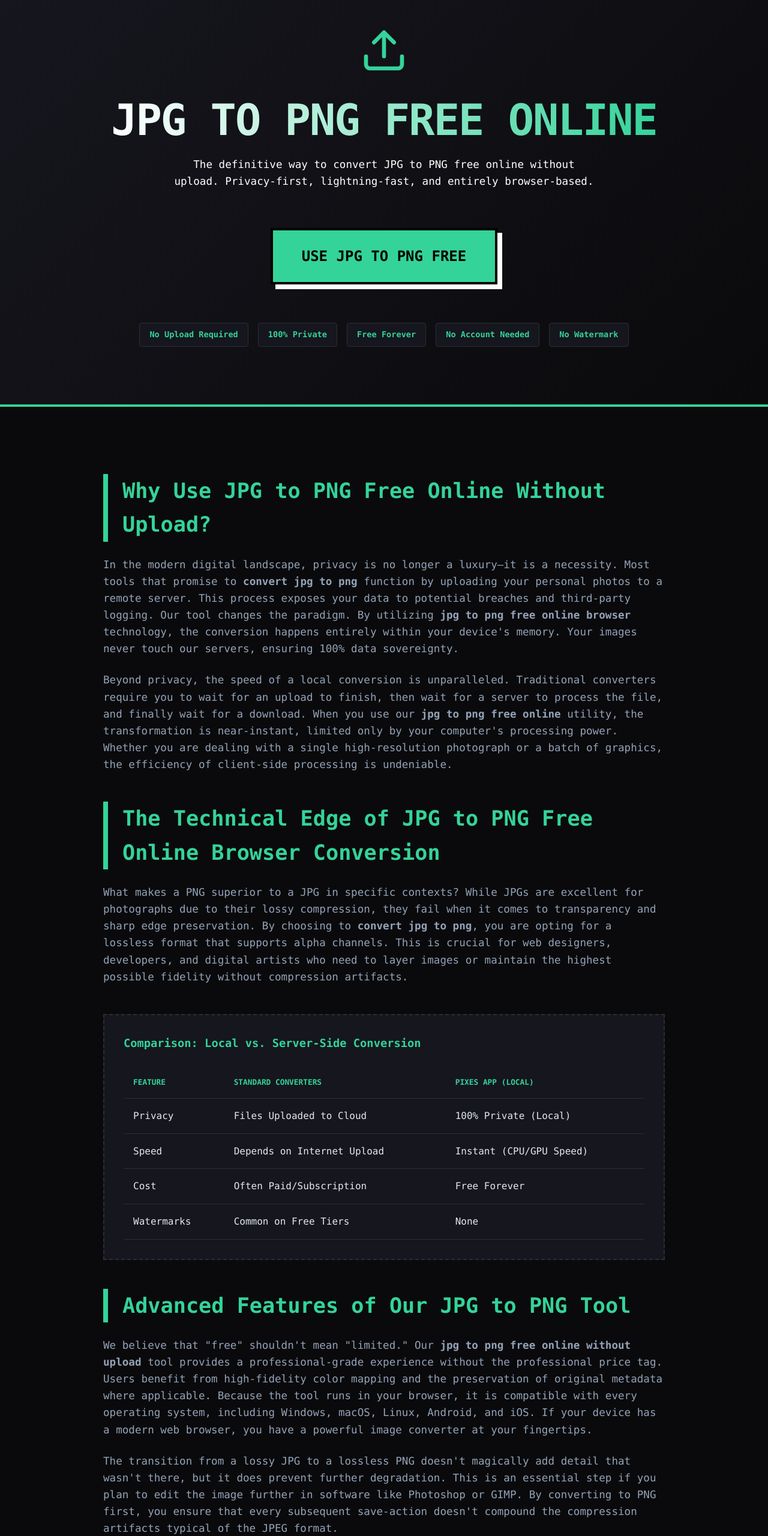
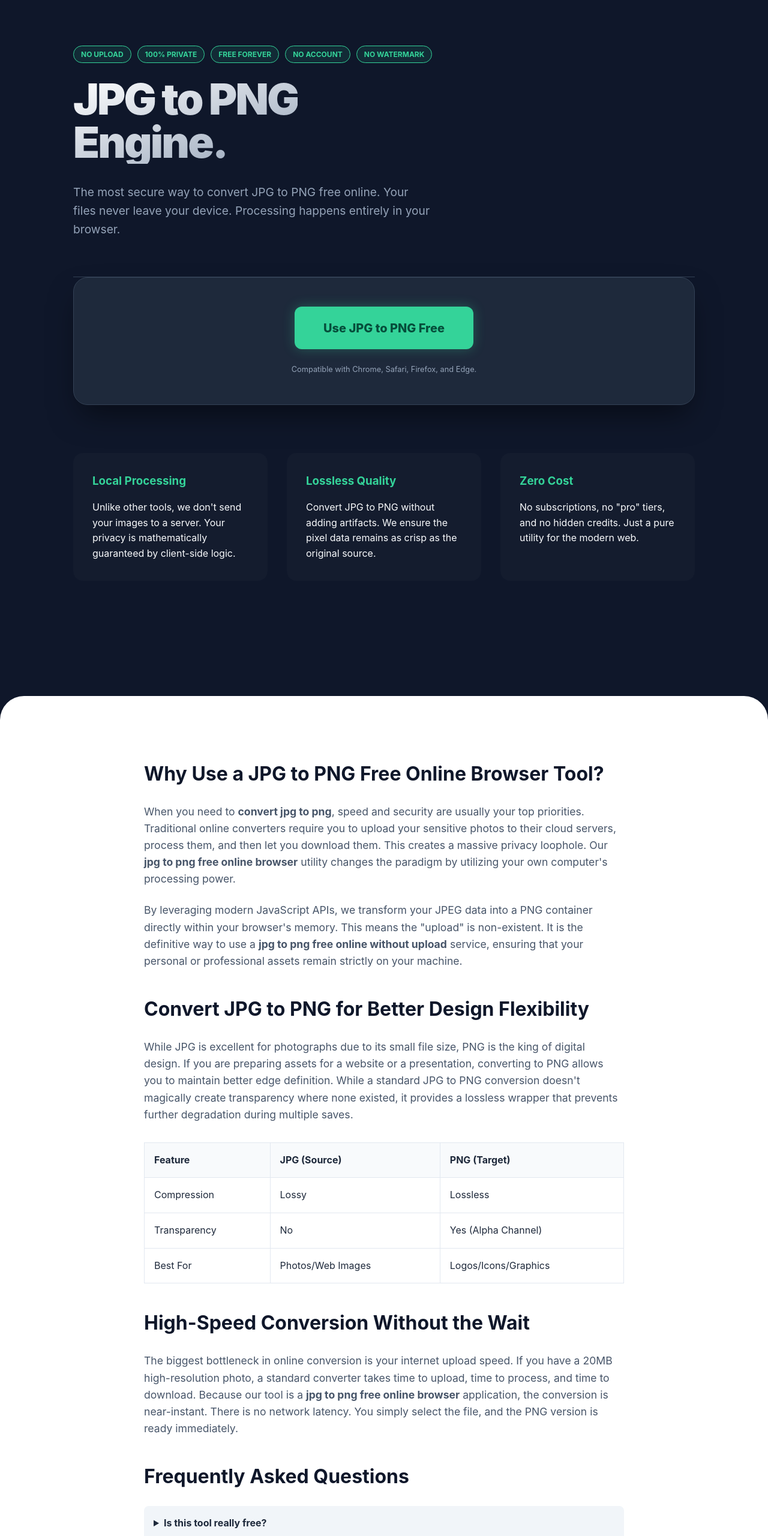
Before and after one commit to PixesApp/jpg-to-png-free, a plain HTML site: page index.html in a window 1280 px wide. Shown: the part 20-2580 px from the top of the page at 60% size. Drawn offline with Linux system fonts and the light colour scheme.

Commit message:
Add index.html

```diff
--- a/index.html
+++ b/index.html
@@ -4,343 +4,337 @@
     <meta charset="UTF-8">
     <meta name="viewport" content="width=device-width, initial-scale=1.0">
     <title>JPG to PNG Free Online - Instant Browser Conversion | Pixes</title>
-    <meta name="description" content="Convert JPG to PNG free online without upload. Fast, 100% private, browser-based image conversion. No account, no watermarks, and no data leaves your device.">
-    <meta name="keywords" content="jpg to png free online, convert jpg to png, jpg to png free online without upload, jpg to png free online browser">
+    <meta name="description" content="Convert JPG to PNG free online without upload. Experience 100% private, browser-based image conversion with no watermarks. Fast, secure, and free forever.">
+    <meta name="keywords" content="jpg to png free online, convert jpg to png, jpg to png free online without upload, jpg to png free online browser, image converter">
     <link rel="canonical" href="https://pixes.app/jpg-to-png">
 
     <!-- Open Graph -->
-    <meta property="og:title" content="JPG to PNG Free Online - Secure & Instant">
-    <meta property="og:description" content="The fastest way to convert JPG to PNG free online without upload. High-quality output directly in your browser.">
+    <meta property="og:title" content="JPG to PNG Free Online - 100% Private Conversion">
+    <meta property="og:description" content="Convert your images instantly in your browser. No server uploads, no privacy risks. The fastest way to convert JPG to PNG free online.">
     <meta property="og:url" content="https://pixes.app/jpg-to-png">
     <meta property="og:type" content="website">
 
     <!-- Twitter -->
     <meta name="twitter:card" content="summary_large_image">
-    <meta name="twitter:title" content="JPG to PNG Free Online - Browser Based">
-    <meta name="twitter:description" content="Privacy-focused JPG to PNG conversion. No file uploads, no server storage.">
+    <meta name="twitter:title" content="JPG to PNG Free Online Browser Tool">
+    <meta name="twitter:description" content="No upload required. Convert JPG to PNG directly in your browser.">
 
     <script type="application/ld+json">
     {
       "@context": "https://schema.org",
       "@type": "WebApplication",
-      "name": "JPG to PNG Free Online Converter",
+      "name": "Pixes JPG to PNG Converter",
       "url": "https://pixes.app/jpg-to-png",
-      "applicationCategory": "MultimediaApplication",
+      "applicationCategory": "Image Manipulation Tool",
       "operatingSystem": "All",
+      "abstract": "A privacy-focused browser tool to convert JPG images to PNG format without uploading files to a server.",
       "offers": {
         "@type": "Offer",
         "price": "0",
         "priceCurrency": "USD"
       },
-      "featureList": "No Upload, 100% Private, Free Forever, No Account Required, No Watermark",
-      "description": "A browser-based tool to convert JPG images to PNG format instantly without uploading files to any server."
+      "featureList": [
+        "No Upload Required",
+        "100% Private",
+        "Free Forever",
+        "No Watermark"
+      ]
     }
     </script>
 
     <style>
         :root {
             --accent: #34d399;
-            --bg: #0a0a0c;
-            --surface: #16161e;
-            --text: #e2e8f0;
-            --muted: #94a3b8;
-            --border: #2d2d39;
+            --bg-deep: #0f172a;
+            --text-main: #f8fafc;
+            --text-dim: #94a3b8;
+            --surface: #1e293b;
         }
 
         * { box-sizing: border-box; margin: 0; padding: 0; }
+
         body {
-            font-family: 'ui-monospace', 'Cascadia Code', 'Source Code Pro', Menlo, Monaco, Consolas, monospace;
-            background-color: var(--bg);
-            color: var(--text);
+            font-family: 'Inter', system-ui, -apple-system, sans-serif;
+            background-color: var(--bg-deep);
+            color: var(--text-main);
             line-height: 1.6;
             overflow-x: hidden;
         }
 
-        header {
-            padding: 4rem 2rem;
-            border-bottom: 4px solid var(--accent);
-            background: linear-gradient(135deg, #16161e 0%, #0a0a0c 100%);
+        .neo-container {
+            max-width: 1100px;
+            margin: 0 auto;
+            padding: 2rem;
+        }
+
+        header.app-header {
             display: flex;
             flex-direction: column;
-            align-items: center;
-            text-align: center;
+            align-items: flex-start;
+            padding: 4rem 0;
+            border-bottom: 1px solid #334155;
+        }
+
+        .badge-cloud {
+            display: flex;
+            gap: 10px;
+            flex-wrap: wrap;
+            margin-bottom: 1.5rem;
+        }
+
+        .status-pill {
+            background: rgba(52, 211, 153, 0.1);
+            color: var(--accent);
+            padding: 4px 12px;
+            border-radius: 100px;
+            font-size: 0.75rem;
+            font-weight: 700;
+            text-transform: uppercase;
+            border: 1px solid var(--accent);
         }
 
         h1 {
             font-size: clamp(2.5rem, 8vw, 4.5rem);
             line-height: 1;
-            text-transform: uppercase;
-            letter-spacing: -2px;
-            margin-bottom: 1.5rem;
-            background: linear-gradient(to right, #fff, var(--accent));
+            font-weight: 900;
+            letter-spacing: -0.04em;
+            margin-bottom: 2rem;
+            background: linear-gradient(to bottom right, #fff, #94a3b8);
             -webkit-background-clip: text;
             -webkit-text-fill-color: transparent;
         }
 
-        .cta-container {
-            margin: 2rem 0;
+        .cta-box {
+            background: var(--surface);
+            padding: 3rem;
+            border-radius: 24px;
+            border: 1px solid #334155;
+            text-align: center;
             position: relative;
+            box-shadow: 0 25px 50px -12px rgba(0,0,0,0.5);
         }
 
-        .main-cta {
+        .main-btn {
             display: inline-block;
-            padding: 1.5rem 3rem;
-            background-color: var(--accent);
-            color: #000;
+            background: var(--accent);
+            color: #064e3b;
+            padding: 1.2rem 3rem;
+            border-radius: 12px;
+            font-size: 1.25rem;
+            font-weight: 800;
             text-decoration: none;
-            font-weight: 900;
-            font-size: 1.5rem;
-            border: 4px solid #000;
-            box-shadow: 8px 8px 0px #fff;
-            transition: all 0.2s ease;
-            text-transform: uppercase;
+            transition: transform 0.2s, box-shadow 0.2s;
+            box-shadow: 0 0 20px rgba(52, 211, 153, 0.3);
         }
 
-        .main-cta:hover {
-            transform: translate(-4px, -4px);
-            box-shadow: 12px 12px 0px #fff;
+        .main-btn:hover {
+            transform: translateY(-3px);
+            box-shadow: 0 10px 30px rgba(52, 211, 153, 0.5);
         }
 
-        .badge-grid {
-            display: flex;
-            flex-wrap: wrap;
-            gap: 1rem;
-            justify-content: center;
-            max-width: 900px;
-            margin: 2rem auto;
+        .grid-info {
+            display: grid;
+            grid-template-columns: repeat(auto-fit, minmax(250px, 1fr));
+            gap: 2rem;
+            margin: 5rem 0;
         }
 
-        .badge {
-            padding: 0.5rem 1rem;
-            border: 1px solid var(--border);
-            border-radius: 4px;
-            font-size: 0.85rem;
-            background: var(--surface);
-            color: var(--accent);
-            font-weight: bold;
+        .info-card {
+            padding: 2rem;
+            background: rgba(255,255,255,0.02);
+            border-radius: 16px;
         }
 
-        main {
-            max-width: 1000px;
-            margin: 0 auto;
-            padding: 4rem 2rem;
+        .info-card h3 {
+            color: var(--accent);
+            margin-bottom: 1rem;
         }
 
-        .content-section {
-            margin-bottom: 5rem;
+        article.seo-content {
+            background: #fff;
+            color: #1e293b;
+            padding: 4rem;
+            border-radius: 40px 40px 0 0;
+            margin-top: 5rem;
         }
 
-        h2 {
-            font-size: 2.2rem;
-            color: var(--accent);
-            margin: 3rem 0 1.5rem 0;
-            border-left: 8px solid var(--accent);
-            padding-left: 1.5rem;
+        .seo-content h2 {
+            font-size: 2rem;
+            margin: 2.5rem 0 1.5rem;
+            color: #0f172a;
         }
 
-        p {
+        .seo-content p {
             margin-bottom: 1.5rem;
             font-size: 1.1rem;
-            color: var(--muted);
-        }
-
-        .comparison-wrapper {
-            background: var(--surface);
-            border: 2px dashed var(--border);
-            padding: 2rem;
-            margin: 3rem 0;
+            color: #475569;
         }
 
         .comparison-table {
             width: 100%;
             border-collapse: collapse;
+            margin: 2rem 0;
         }
 
         .comparison-table th, .comparison-table td {
             padding: 1rem;
+            border: 1px solid #e2e8f0;
             text-align: left;
-            border-bottom: 1px solid var(--border);
         }
 
-        .comparison-table th { color: var(--accent); text-transform: uppercase; font-size: 0.8rem; }
+        .comparison-table th { background: #f8fafc; }
 
         details {
-            background: #1e1e2e;
+            background: #f1f5f9;
+            padding: 1rem;
+            border-radius: 8px;
             margin-bottom: 1rem;
-            border-radius: 8px;
-            overflow: hidden;
+            cursor: pointer;
         }
 
-        summary {
-            padding: 1.5rem;
-            cursor: pointer;
-            font-weight: bold;
-            color: #fff;
-            list-style: none;
-            display: flex;
-            justify-content: space-between;
-            align-items: center;
+        summary { font-weight: 700; margin-bottom: 0.5rem; }
+
+        .related-wrapper {
+            margin-top: 4rem;
+            padding: 2rem;
+            background: #0f172a;
+            border-radius: 20px;
+            color: white;
         }
 
-        summary::after { content: '+'; color: var(--accent); font-size: 1.5rem; }
-
-        .faq-content {
-            padding: 0 1.5rem 1.5rem 1.5rem;
-            color: var(--muted);
-        }
-
-        .related-wrapper {
-            margin-top: 5rem;
-            padding: 3rem;
-            background: #000;
-            border: 1px solid var(--border);
-        }
-
-        .related-wrapper h2 { border: none; padding: 0; text-align: center; margin-top: 0; }
-
-        .related-wrapper ul {
-            list-style: none;
-            display: grid;
-            grid-template-columns: repeat(auto-fit, minmax(200px, 1fr));
-            gap: 2rem;
-            margin-top: 2rem;
-        }
-
-        .related-wrapper a {
-            text-decoration: none;
-            font-weight: bold;
-            display: block;
-            text-align: center;
-            padding: 1rem;
-            border: 1px solid currentColor;
-        }
+        .related-wrapper h2 { color: white !important; }
+        .related-wrapper ul { list-style: none; display: flex; gap: 20px; flex-wrap: wrap; }
+        .related-wrapper a { text-decoration: none; font-weight: bold; }
 
         footer {
             text-align: center;
-            padding: 4rem 2rem;
-            border-top: 1px solid var(--border);
-            color: var(--muted);
+            padding: 4rem;
+            font-size: 0.9rem;
+            color: var(--text-dim);
         }
 
         footer a { color: var(--accent); text-decoration: none; }
 
         @media (max-width: 768px) {
-            h1 { font-size: 2.5rem; }
-            .main-cta { width: 100%; text-align: center; padding: 1.2rem; }
+            .neo-container { padding: 1rem; }
+            article.seo-content { padding: 2rem; }
         }
     </style>
 </head>
 <body>
 
-<header>
-    <figure style="margin-bottom: 2rem;">
-        <svg width="80" height="80" viewBox="0 0 24 24" fill="none" stroke="#34d399" stroke-width="2" stroke-linecap="round" stroke-linejoin="round"><path d="M21 15v4a2 2 0 0 1-2 2H5a2 2 0 0 1-2-2v-4"/><polyline points="17 8 12 3 7 8"/><line x1="12" y1="3" x2="12" y2="15"/></svg>
-    </figure>
-    <h1>JPG to PNG Free Online</h1>
-    <p style="max-width: 700px; margin: 0 auto 2rem auto; color: #fff;">The definitive way to convert JPG to PNG free online without upload. Privacy-first, lightning-fast, and entirely browser-based.</p>
+<div class="neo-container">
+    <header class="app-header">
+        <div class="badge-cloud">
+            <span class="status-pill">No Upload</span>
+            <span class="status-pill">100% Private</span>
+            <span class="status-pill">Free Forever</span>
+            <span class="status-pill">No Account</span>
+            <span class="status-pill">No Watermark</span>
+        </div>
+        <h1>JPG to PNG<br>Engine.</h1>
+        <p style="font-size: 1.2rem; color: var(--text-dim); max-width: 600px;">
+            The most secure way to convert JPG to PNG free online. Your files never leave your device. Processing happens entirely in your browser.
+        </p>
+    </header>
 
-    <div class="cta-container">
-        <a href="https://pixes.app/jpg-to-png" class="main-cta">Use JPG to PNG Free</a>
+    <main class="cta-box">
+        <a href="https://pixes.app/jpg-to-png" class="main-btn">Use JPG to PNG Free</a>
+        <p style="margin-top: 1.5rem; font-size: 0.8rem; color: var(--text-dim);">
+            Compatible with Chrome, Safari, Firefox, and Edge.
+        </p>
+    </main>
+
+    <section class="grid-info">
+        <div class="info-card">
+            <h3>Local Processing</h3>
+            <p>Unlike other tools, we don't send your images to a server. Your privacy is mathematically guaranteed by client-side logic.</p>
+        </div>
+        <div class="info-card">
+            <h3>Lossless Quality</h3>
+            <p>Convert JPG to PNG without adding artifacts. We ensure the pixel data remains as crisp as the original source.</p>
+        </div>
+        <div class="info-card">
+            <h3>Zero Cost</h3>
+            <p>No subscriptions, no "pro" tiers, and no hidden credits. Just a pure utility for the modern web.</p>
+        </div>
+    </section>
 </div>
 
-    <div class="badge-grid">
-        <span class="badge">No Upload Required</span>
-        <span class="badge">100% Private</span>
-        <span class="badge">Free Forever</span>
-        <span class="badge">No Account Needed</span>
-        <span class="badge">No Watermark</span>
-    </div>
-</header>
+<article class="seo-content">
+    <div style="max-width: 800px; margin: 0 auto;">
+        <h2>Why Use a JPG to PNG Free Online Browser Tool?</h2>
+        <p>
+            When you need to <strong>convert jpg to png</strong>, speed and security are usually your top priorities. Traditional online converters require you to upload your sensitive photos to their cloud servers, process them, and then let you download them. This creates a massive privacy loophole. Our <strong>jpg to png free online browser</strong> utility changes the paradigm by utilizing your own computer's processing power.
+        </p>
+        <p>
+            By leveraging modern JavaScript APIs, we transform your JPEG data into a PNG container directly within your browser's memory. This means the "upload" is non-existent. It is the definitive way to use a <strong>jpg to png free online without upload</strong> service, ensuring that your personal or professional assets remain strictly on your machine.
+        </p>
 
-<main>
-    <article class="content-section">
-        <h2>Why Use JPG to PNG Free Online Without Upload?</h2>
-        <p>In the modern digital landscape, privacy is no longer a luxury—it is a necessity. Most tools that promise to <strong>convert jpg to png</strong> function by uploading your personal photos to a remote server. This process exposes your data to potential breaches and third-party logging. Our tool changes the paradigm. By utilizing <strong>jpg to png free online browser</strong> technology, the conversion happens entirely within your device's memory. Your images never touch our servers, ensuring 100% data sovereignty.</p>
+        <h2>Convert JPG to PNG for Better Design Flexibility</h2>
+        <p>
+            While JPG is excellent for photographs due to its small file size, PNG is the king of digital design. If you are preparing assets for a website or a presentation, converting to PNG allows you to maintain better edge definition. While a standard JPG to PNG conversion doesn't magically create transparency where none existed, it provides a lossless wrapper that prevents further degradation during multiple saves.
+        </p>
 
-        <p>Beyond privacy, the speed of a local conversion is unparalleled. Traditional converters require you to wait for an upload to finish, then wait for a server to process the file, and finally wait for a download. When you use our <strong>jpg to png free online</strong> utility, the transformation is near-instant, limited only by your computer's processing power. Whether you are dealing with a single high-resolution photograph or a batch of graphics, the efficiency of client-side processing is undeniable.</p>
-
-        <h2>The Technical Edge of JPG to PNG Free Online Browser Conversion</h2>
-        <p>What makes a PNG superior to a JPG in specific contexts? While JPGs are excellent for photographs due to their lossy compression, they fail when it comes to transparency and sharp edge preservation. By choosing to <strong>convert jpg to png</strong>, you are opting for a lossless format that supports alpha channels. This is crucial for web designers, developers, and digital artists who need to layer images or maintain the highest possible fidelity without compression artifacts.</p>
-
-        <section class="comparison-wrapper">
-            <h3 style="color: var(--accent); margin-bottom: 1.5rem;">Comparison: Local vs. Server-Side Conversion</h3>
         <table class="comparison-table">
             <thead>
                 <tr>
                     <th>Feature</th>
-                        <th>Standard Converters</th>
-                        <th>Pixes App (Local)</th>
+                    <th>JPG (Source)</th>
+                    <th>PNG (Target)</th>
                 </tr>
             </thead>
             <tbody>
                 <tr>
-                        <td>Privacy</td>
-                        <td>Files Uploaded to Cloud</td>
-                        <td>100% Private (Local)</td>
+                    <td>Compression</td>
+                    <td>Lossy</td>
+                    <td>Lossless</td>
                 </tr>
                 <tr>
-                        <td>Speed</td>
-                        <td>Depends on Internet Upload</td>
-                        <td>Instant (CPU/GPU Speed)</td>
+                    <td>Transparency</td>
+                    <td>No</td>
+                    <td>Yes (Alpha Channel)</td>
                 </tr>
                 <tr>
-                        <td>Cost</td>
-                        <td>Often Paid/Subscription</td>
-                        <td>Free Forever</td>
-                    </tr>
-                    <tr>
-                        <td>Watermarks</td>
-                        <td>Common on Free Tiers</td>
-                        <td>None</td>
+                    <td>Best For</td>
+                    <td>Photos/Web Images</td>
+                    <td>Logos/Icons/Graphics</td>
                 </tr>
             </tbody>
         </table>
-        </section>
 
-        <h2>Advanced Features of Our JPG to PNG Tool</h2>
-        <p>We believe that "free" shouldn't mean "limited." Our <strong>jpg to png free online without upload</strong> tool provides a professional-grade experience without the professional price tag. Users benefit from high-fidelity color mapping and the preservation of original metadata where applicable. Because the tool runs in your browser, it is compatible with every operating system, including Windows, macOS, Linux, Android, and iOS. If your device has a modern web browser, you have a powerful image converter at your fingertips.</p>
+        <h2>High-Speed Conversion Without the Wait</h2>
+        <p>
+            The biggest bottleneck in online conversion is your internet upload speed. If you have a 20MB high-resolution photo, a standard converter takes time to upload, time to process, and time to download. Because our tool is a <strong>jpg to png free online browser</strong> application, the conversion is near-instant. There is no network latency. You simply select the file, and the PNG version is ready immediately.
+        </p>
 
-        <p>The transition from a lossy JPG to a lossless PNG doesn't magically add detail that wasn't there, but it does prevent further degradation. This is an essential step if you plan to edit the image further in software like Photoshop or GIMP. By converting to PNG first, you ensure that every subsequent save-action doesn't compound the compression artifacts typical of the JPEG format.</p>
-
-        <section class="faq-zone">
         <h2>Frequently Asked Questions</h2>
-
         <details>
-                <summary>Is there a file size limit for the conversion?</summary>
-                <div class="faq-content">
-                    Since the conversion happens in your browser, the limit is determined by your device's available RAM. Most modern smartphones and computers can easily handle JPG files up to 50MB or more without any lag.
-                </div>
+            <summary>Is this tool really free?</summary>
+            <p>Yes, Pixes offers this tool as a part of our utility suite. There are no hidden fees, no watermarks on your images, and no registration required. It is 100% free forever.</p>
         </details>
-
         <details>
-                <summary>Do I need to install any software or extensions?</summary>
-                <div class="faq-content">
-                    No. Our <strong>jpg to png free online browser</strong> tool works directly in Chrome, Firefox, Safari, and Edge without requiring any plugins, downloads, or installations.
-                </div>
+            <summary>Can I convert multiple files at once?</summary>
+            <p>Our browser-based engine is optimized for rapid individual and batch processing depending on your device's hardware capabilities. Since it uses your local RAM, it is significantly faster than server-side queues.</p>
         </details>
-
         <details>
-                <summary>Is it really 100% private?</summary>
-                <div class="faq-content">
-                    Yes. We use the File API and Canvas API to process images locally. Your data is never transmitted to our backend, making it the most secure way to convert sensitive documents or personal photos.
-                </div>
+            <summary>What happens to my data?</summary>
+            <p>Nothing. Your data stays in your browser. We do not have a backend database for your images, making this the most secure way to convert jpg to png online.</p>
         </details>
-        </section>
 
         <div class="related-wrapper">
             <h2>Related Converters</h2>
             <ul>
-                <li><a href="https://PixesApp.github.io/meme-generator-free/" style="color: #fbbf24">Meme Generator</a></li>
-                <li><a href="https://PixesApp.github.io/image-dimension-checker-free/" style="color: #fbbf24">Image Dimension Checker</a></li>
-                <li><a href="https://PixesApp.github.io/remove-white-background-free/" style="color: #f87171">Remove White Background</a></li>
+                <li><a href="https://PixesApp.github.io/webp-compressor-free/" style="color: #fbbf24">WEBP Compressor</a></li>
+                <li><a href="https://PixesApp.github.io/heic-to-png-free/" style="color: #60a5fa">HEIC to PNG</a></li>
+                <li><a href="https://PixesApp.github.io/resize-image-for-instagram-free/" style="color: #f87171">Resize for Instagram</a></li>
             </ul>
         </div>
+    </div>
 </article>
-</main>
 
 <footer>
-    <p>&copy; 2023-2024 Pixes App. All rights reserved. <br>
-    Built for privacy and speed. <a href="https://pixes.app">Back to Pixes.app</a></p>
+    <p>&copy; 2024 <a href="https://pixes.app">Pixes.app</a> - Privacy-First Image Tools.</p>
 </footer>
 
 </body>
```
Lines whose indentation alone changed are shown as unchanged.
